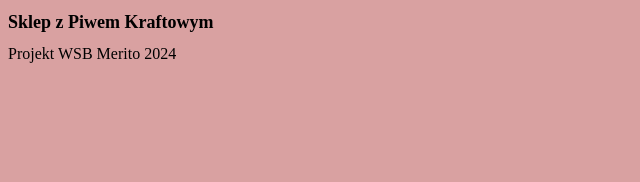
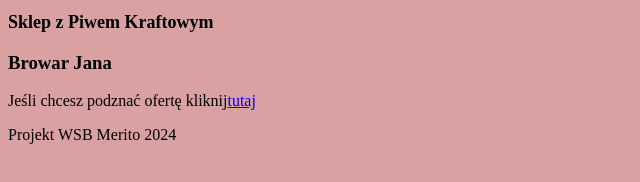
Before and after one commit to Zuhono/ProjektGIT, a plain HTML site: page index.html in a window 1280 px wide. Shown: the whole page, without its empty margins (0-640 px from the left). Drawn offline with Linux system fonts and the light colour scheme.

Commit message:
Dodano sekcje browar jana

```diff
--- a/index.html
+++ b/index.html
@@ -10,7 +10,14 @@
     <header>
         <h1>Sklep z Piwem Kraftowym</h1>
     </header>
-    <main></main>
+    <main>
+<section class="browar_jana">
+    <h3>Browar Jana</h3>
+    <p>Jeśli chcesz podznać ofertę kliknij<a href="https://www.browarjana.pl/">tutaj</a></p>
+
+</section>
+
+    </main>
     <footer>Projekt WSB Merito 2024</footer>
 </body>
 </html>
```
